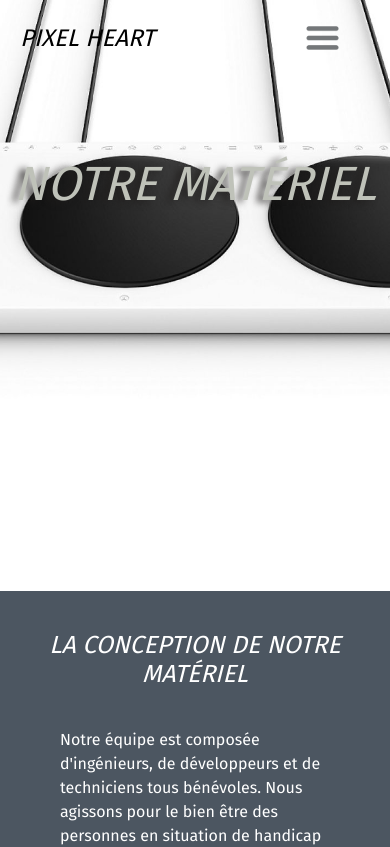
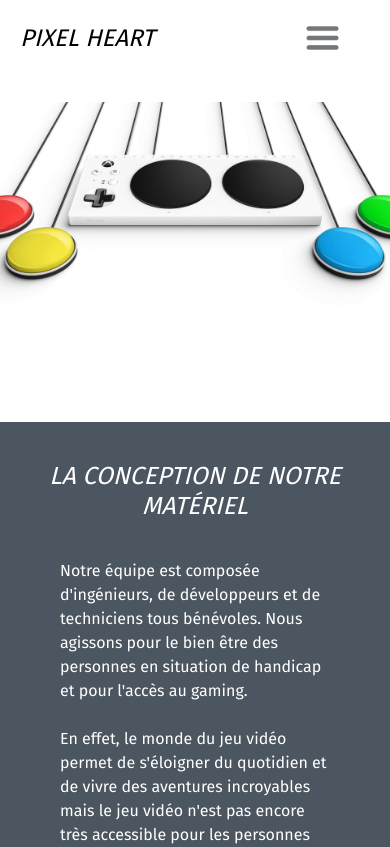
Before and after one commit to Cylsl/LasselleCyrilSTUDI, a plain HTML site: page materiel.html in a window 390 px wide. Shown: the top 847 px of the page. Drawn offline with Linux system fonts and the light colour scheme.

Commit message:
modif fichier

```diff
--- a/materiel.css
+++ b/materiel.css
@@ -26,11 +26,26 @@ h2 {
   font-style: italic;
 }
 
+h1 {
+  text-align: center;
+  font-style: italic;
+}
+
 h4 {
   text-align: center;
   font-style: italic;
   font-weight: bold !important;
   padding-top: 100px;
+}
+
+@media screen and (max-width : 660px) {
+  header {
+    background: url(media/manettehandicap2.jpg);
+    background-repeat: no-repeat;
+    background-position: center;
+    background-size: contain;
+    height: 50vh;
+  }
 }
 
 /******************************* NAVIGATION ***********************/
@@ -113,38 +128,6 @@ header nav a:hover {
   }
 }
 
-/****************************** TITRE ****************************/
-
-header .title h1 {
-  font-size: 5rem;
-  font-style: italic;
-  font-weight: 400;
-  padding-top: 80px;
-  color: rgb(191, 194, 185);
-  text-shadow: -6px 2px 7px rgba(31, 28, 27, 0.82);
-}
-
-@media screen and (max-width: 500px) {
-  h1 {
-    font-size: 4em !important;
-  }
-
-}
-
-@media screen and (max-width: 400px) {
-  h1 {
-    font-size: 3em !important;
-  }
-
-}
-
-@media screen and (max-width: 300px) {
-  h1 {
-    font-size: 2em !important;
-  }
-
-}
-
 /************************ PRESENTATION ***********************/
 
 .presentation {
@@ -169,13 +152,6 @@ header .title h1 {
   padding-top: 60px;
 }
 
-/*.explication img {
-  margin-top: 100px;
-  margin: 50px 50px 50px 80px;
-  width: 40%;
-  border-radius: 4%;
-  box-shadow: 1px 4px 20px 4px #020202;
-}*/
 
 .manette-adaptative {
   display: flex;
@@ -233,6 +209,17 @@ header .title h1 {
   }
 }
 
+@media screen and (max-width: 630px) {
+  .manette-adaptative img {
+    width: 95%;
+  }
+
+  .manette-adaptative {
+    display: flex;
+    flex-wrap: wrap;
+  }
+}
+
 /************************** FOOTER ************************/
 
 
```
